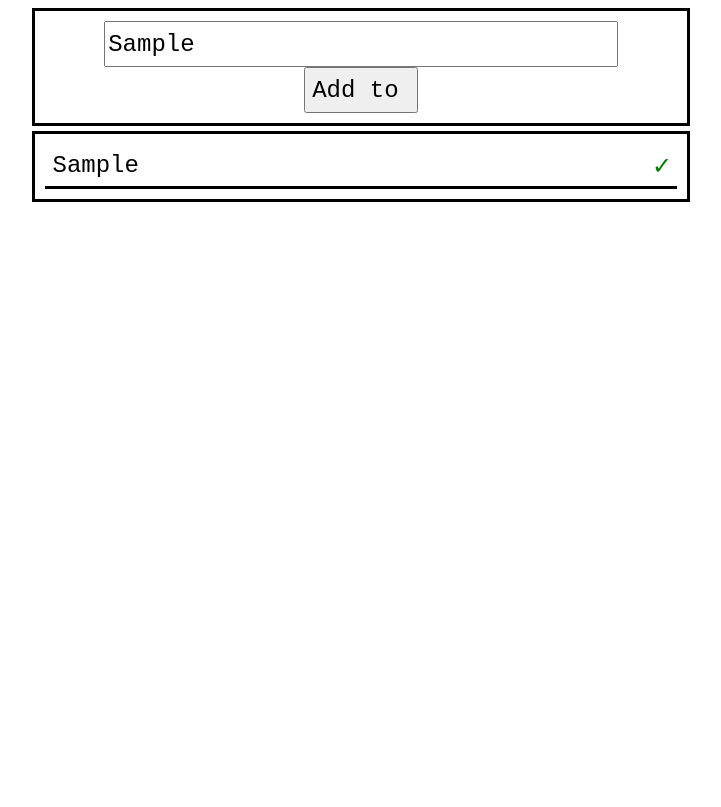
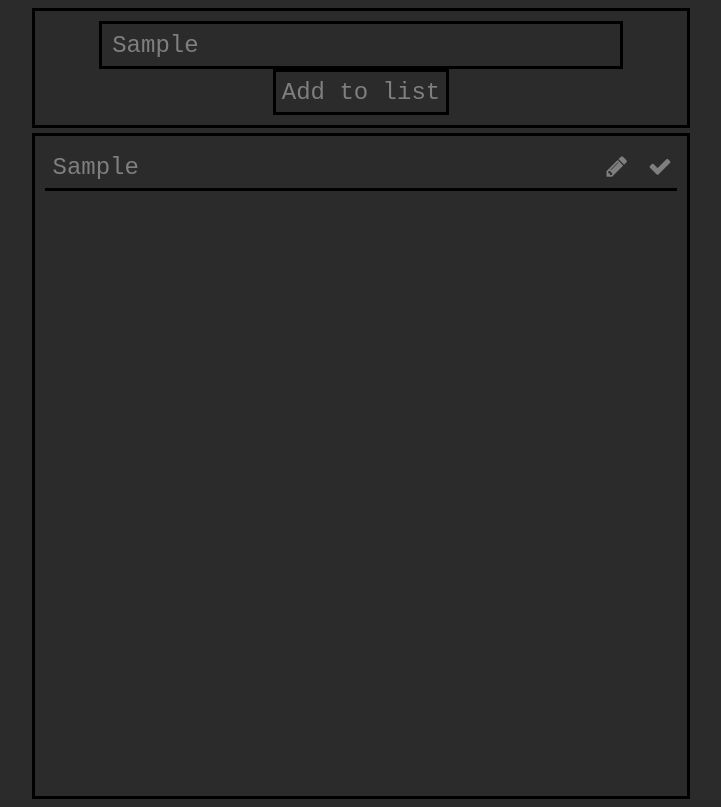
Before and after one commit to JaimyT-128/ToDoList, a plain HTML site: page index.html in a window 1280 px wide. Both pictures are taken after typing "Sample" into the empty fields and a click on the button "Add to list". Shown: the whole page, without its empty margins (297-1018 px from the left). Drawn offline with nearby package versions, Linux system fonts and the light colour scheme.

Commit message:
Final v1.0

```diff
--- a/css/main.css
+++ b/css/main.css
@@ -1,9 +1,11 @@
 body{
   text-align: center;
+  background: #2A2B2A;
 }
 *{
   font-family: monospace;
   font-size: 24px;
+  color: #7F7F7F;
 }
 
 .list_input{
@@ -15,6 +17,7 @@ body{
   margin: 5px;
   padding: 10px;
   text-align: center;
+  background: #2A2B2A;
 }
 .list_input form{
   height: 100%;
@@ -22,30 +25,47 @@ body{
 .list_input .inputText{
   width: 80%;
   height: 40px;
+  background: #2A2B2A;
+  border: 3px solid black;;
+  outline: none;
+  padding-left: 10px;
 }
 .list_input .inputButton{
-  width: 18%;
+  width: auto;
   height: 46px;
+  background: none;
+  outline: none;
+  border: 3px solid black;
 }
 .list_body{
   position: relative;
   border: 3px solid black;
   width: 50%;
+  min-height: 80vh;
   height: auto;
   left: 25%;
   margin: 5px;
   padding: 10px;
+  background: #2A2B2A;
 }
 .task{
   text-align: left;
   padding: 7.5px;
   border-bottom: 3px solid black;
 }
-.checkmark{
+.fa-check{
   position: absolute;
   text-align: right;
   right: 15px;
-  color: green;
+  color: #7F7F7F;
   text-decoration: none;
   cursor: pointer;
 }
+.fa-pencil{
+  position: absolute;
+  text-align: right;
+  right: 60px;
+  color: #7F7F7F;
+  text-decoration: none;
+  cursor: pointer;
+}
--- a/index.html
+++ b/index.html
@@ -4,6 +4,7 @@
     <meta charset="utf-8">
     <title>To Do List</title>
     <link rel="stylesheet" href="css/main.css">
+    <link rel="stylesheet" href="https://cdnjs.cloudflare.com/ajax/libs/font-awesome/4.7.0/css/font-awesome.min.css">
     <script src="https://ajax.googleapis.com/ajax/libs/jquery/3.5.1/jquery.min.js"></script>
   </head>
   <body>
@@ -15,10 +16,22 @@
         </form>
       </div>
       <div class="list_body" id="list_body">
+        <span class="noTasks">No current tasks!</span>
       </div>
     </div>
+    <script type="text/javascript">
+    $( document ).ready(function() {
+      var count = $("#list_body div").length;
+      if (count == 0) {
+        $(".noTasks").show();
+      } else {
+        $(".noTasks").hide();
+      }
+    });
+    </script>
     <script src="scripts/submit.js" charset="utf-8"></script>
     <script src="scripts/checkmark.js" charset="utf-8"></script>
+    <script src="scripts/pencil.js" charset="utf-8"></script>
 
   </body>
 </html>
--- a/scripts/checkmark.js
+++ b/scripts/checkmark.js
@@ -1,5 +1,10 @@
-$(".checkmark").click(function(){
-  console.log("test");
+$(document).on("click",".fa-check",function(){
+
   $(this).parent().remove();
+  var count = $("#list_body div").length;
+  if (count == 0) {
+    $(".noTasks").show();
+  } else {
+    $(".noTasks").hide();
+  }
 });
-// not working yet, somehow not detecting checkmarks in newer divs.
--- /dev/null
+++ b/scripts/pencil.js
@@ -0,0 +1,14 @@
+$(document).on("click",".fa-pencil",function(){
+  var span = $(this).prev();
+  var text = span.text();
+
+  var newText = prompt("Edit task", text);
+
+  if(newText != null){
+    if (newText.length < 75) {
+      span.text(newText);
+    } else {
+      alert("The task you entered was too long!")
+    }
+  }
+});
--- a/scripts/submit.js
+++ b/scripts/submit.js
@@ -1,9 +1,21 @@
 $(".inputButton").click(function(){
   if ($(".inputText").val() != "") {
-    var formInput = $(".inputText").val();
-    var newDiv = document.createElement('div');
-    newDiv.setAttribute("class", "task");
-    newDiv.innerHTML = "<span>" + formInput + "</span> <a class=\"checkmark\" title=\"Click to finish task!\">&#10003;</a>"
-    document.getElementById("list_body").appendChild(newDiv);
+    if($(".inputText").val().length < 75){
+      var formInput = $(".inputText").val();
+      var newDiv = document.createElement('div');
+      newDiv.setAttribute("class", "task");
+      newDiv.innerHTML = "<span>" + formInput + "</span><i class=\"fa fa-pencil\" title=\"Click to edit task\"></i> <i class=\"fa fa-check\" title=\"Click to finish task\"></i>"
+      document.getElementById("list_body").appendChild(newDiv);
+      var count = $("#list_body div").length;
+      if (count == 0) {
+        $(".noTasks").show();
+      } else {
+        $(".noTasks").hide();
+      }
+    } else{
+      alert("The task you entered is too long.")
+    }
+  } else {
+    alert("You need to enter a task before you add it.")
   }
 });
```
